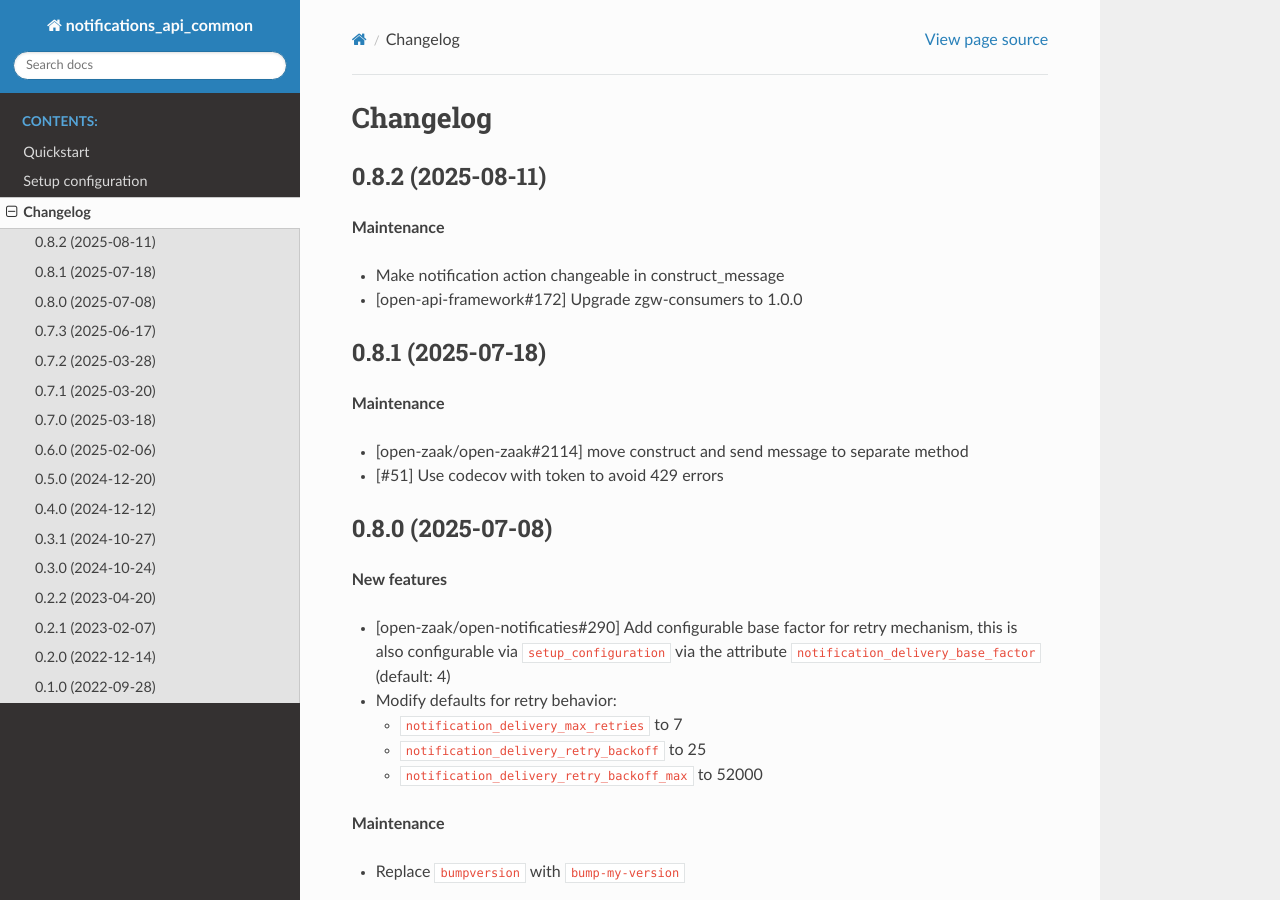
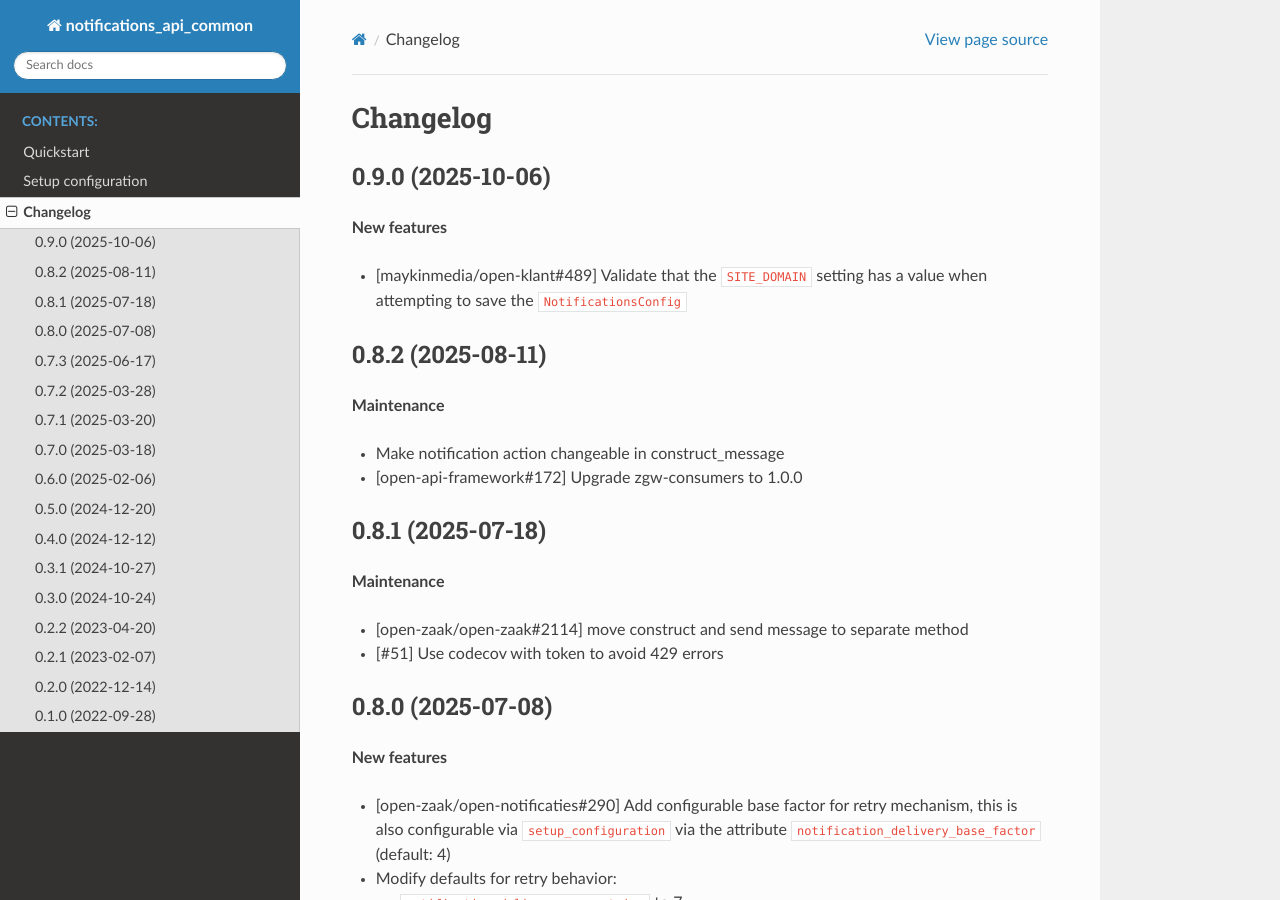
Before and after one commit to maykinmedia/notifications-api-common, a Sphinx documentation site: the page built from docs/changelog.rst, in a window 1280 px wide and 900 px high. Built offline with Sphinx 7.4.7 and the Read the Docs theme 3.1.0, drawn with Linux system fonts in a browser that asks for light colours.

Commit message:
:bookmark: Release version 0.9.0

```diff
--- a/CHANGELOG.rst
+++ b/CHANGELOG.rst
@@ -1,6 +1,14 @@
 =========
 Changelog
 =========
+
+0.9.0 (2025-10-06)
+------------------
+
+**New features**
+
+* [maykinmedia/open-klant#489] Validate that the ``SITE_DOMAIN`` setting has a value when
+  attempting to save the ``NotificationsConfig``
 
 0.8.2 (2025-08-11)
 ------------------
--- a/README.rst
+++ b/README.rst
@@ -1,7 +1,7 @@
 notifications-api-common
 ========================
 
-:Version: 0.8.2
+:Version: 0.9.0
 :Source: https://github.com/maykinmedia/notifications-api-common
 :Keywords: notifications, REST, API, Common Ground, ZGW
 :PythonVersion: 3.12
--- a/docs/conf.py
+++ b/docs/conf.py
@@ -29,7 +29,7 @@ copyright = "2022, Maykin Media"
 author = "Maykin Media"
 
 # The full version, including alpha/beta/rc tags
-release = "0.8.2"
+release = "0.9.0"
 
 
 # -- General configuration ---------------------------------------------------
--- a/pyproject.toml
+++ b/pyproject.toml
@@ -7,7 +7,7 @@ build-backend = "setuptools.build_meta"
 [tool.bumpversion]
 commit = false
 tag = false
-current_version = "0.8.2"
+current_version = "0.9.0"
 
 [[tool.bumpversion.files]]
 filename = "setup.cfg"
--- a/setup.cfg
+++ b/setup.cfg
@@ -2,7 +2,7 @@
 # see http://setuptools.readthedocs.io/en/latest/setuptools.html#configuring-setup-using-setup-cfg-files
 [metadata]
 name = notifications-api-common
-version = 0.8.2
+version = 0.9.0
 description = Re-usable integration layer for the Common Ground Notifications API specification.
 long_description = file: README.rst
 url = https://github.com/maykinmedia/notifications-api-common
```
Also changed, not shown: 2 other files.
